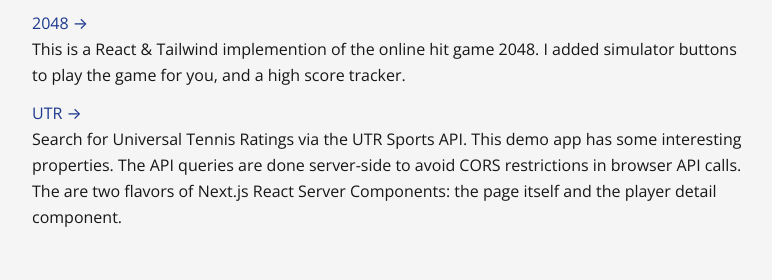
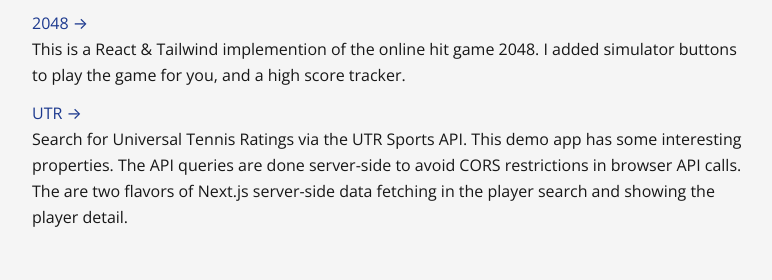
Before and after one commit to teeparham/next, a Next.js app: page / in a window 1280 px wide. Shown: the part 1820-2100 px from the top of the page, without its empty margins (384-1156 px from the left). Built offline with nearby package versions, Linux system fonts and the light colour scheme.

Commit message:
Cleanup SearchResult type, function

```diff
--- a/app/page.tsx
+++ b/app/page.tsx
@@ -267,8 +267,8 @@
         Search for Universal Tennis Ratings via the UTR Sports API. This demo
         app has some interesting properties. The API queries are done
         server-side to avoid CORS restrictions in browser API calls. The are two
-        flavors of Next.js React Server Components: the page itself and the
-        player detail component.
+        flavors of Next.js server-side data fetching in the player search and
+        showing the player detail.
       </div>
     </>
   );
--- a/app/utr/SearchResult.tsx
+++ b/app/utr/SearchResult.tsx
@@ -15,13 +15,15 @@
   birthPlace,
 }: Source) {
   const [showDetails, setShowDetails] = useState(false);
-  const [playerDetail, setPlayerDetail] = useState<any>(null);
+  const [playerDetail, setPlayerDetail] = useState<PlayerDetailType | null>(
+    null
+  );
 
-  const handleShowDetails = async () => {
+  async function handleShowDetails() {
     setShowDetails(true);
     const detail = await getPlayerDetail(id);
     setPlayerDetail(detail);
-  };
+  }
 
   return (
     <div key={id} className="my-2">
```
